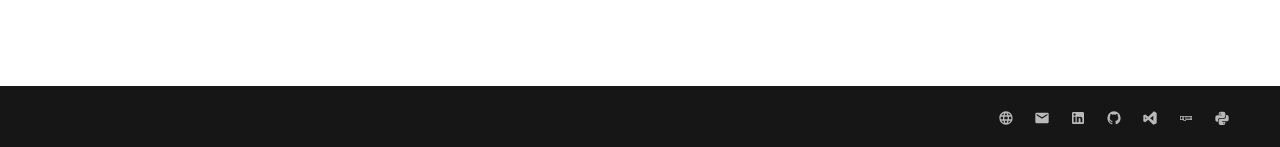
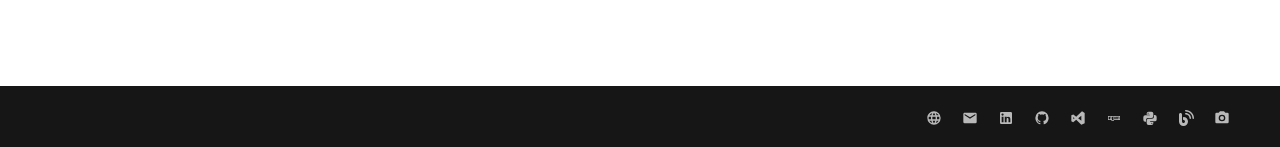
Before and after one commit to nicfv/Me, an MkDocs documentation site: the page built from docs/index.md, in a window 1280 px wide. Shown: the part 750-897 px from the top of the page. Built offline with MkDocs 1.6.1 and Material for MkDocs 9.7.7, drawn with Linux system fonts in a browser that asks for light colours.

Commit message:
Add links to blog & photography

```diff
--- a/mkdocs.yml
+++ b/mkdocs.yml
@@ -42,4 +42,8 @@ extra:
       link: https://www.npmjs.com/~nfv
     - icon: material/language-python
       link: https://pypi.org/user/nfv/
+    - icon: fontawesome/solid/blog
+      link: https://blog.nicfv.com/
+    - icon: material/camera
+      link: https://photos.nicfv.com/
   generator: false
```
